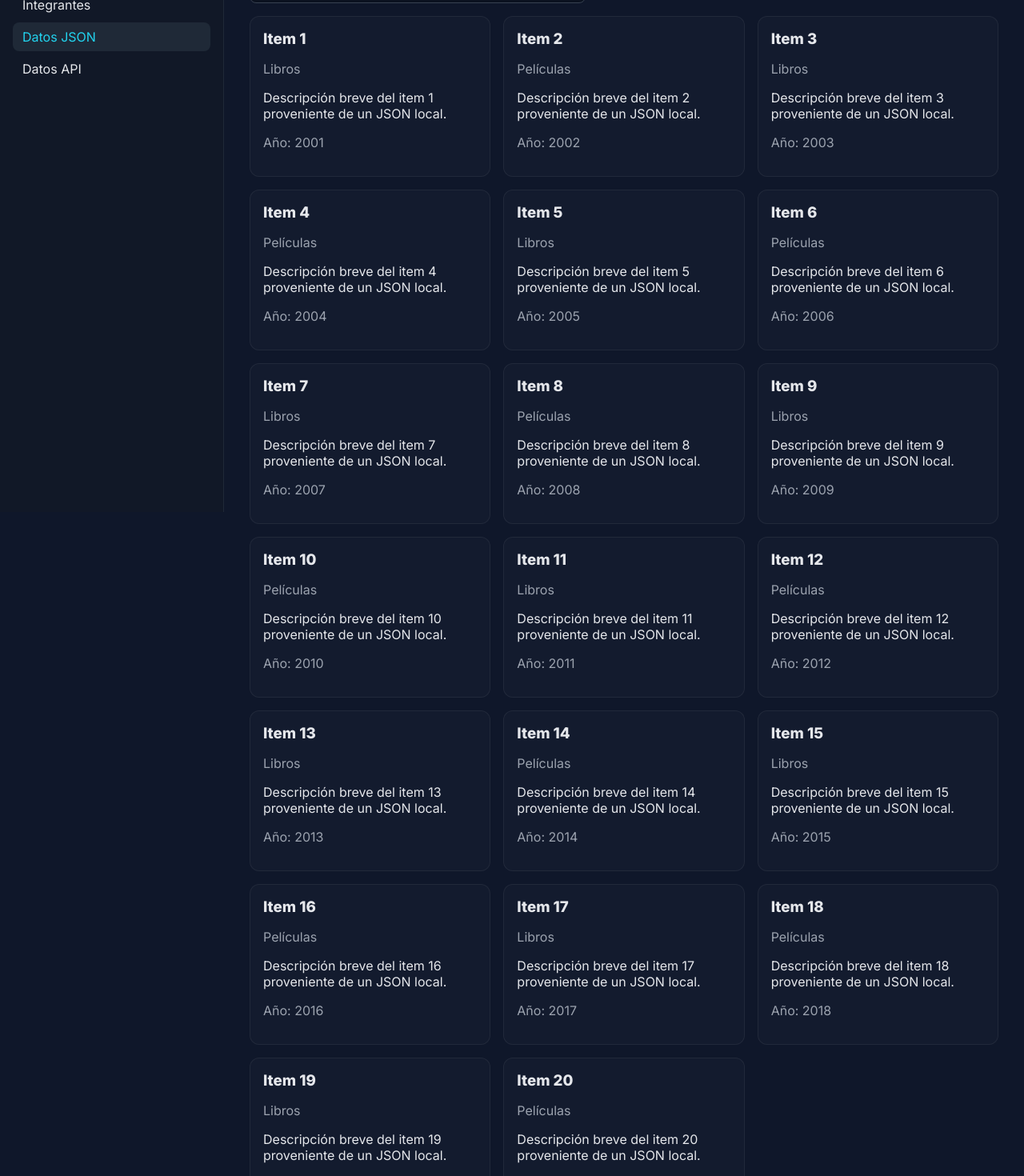
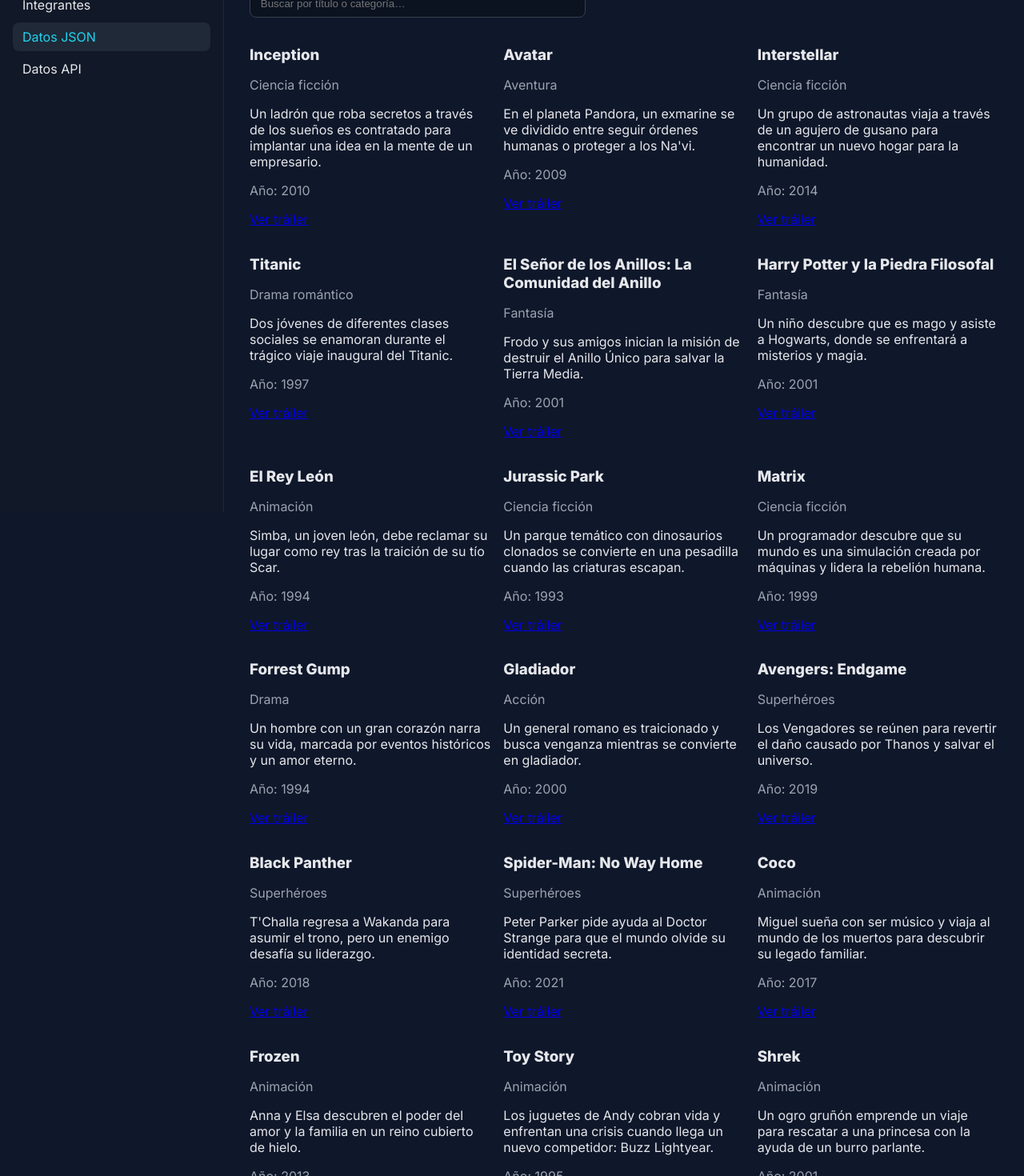
Before and after one commit to GabyA0714/TP2_React_SPA_Equipo5, a React (Vite) app: page /datos-locales in a window 1280 px wide. Shown: the part 160-1630 px from the top of the page at 80% size. Built offline with nearby package versions, Linux system fonts and the light colour scheme.

Commit message:
Limpieza de carpeta duplicada y actualización de items.json con categorías

```diff
--- /dev/null
+++ b/src/components/Card.jsx
@@ -0,0 +1,22 @@
+export default function Card({ title, subtitle, img, trailer, children }) {
+  return (
+    <article className="card">
+      {img && <img src={img} alt={title} />}
+      <div className="card-body">
+        <h3>{title}</h3>
+        {subtitle && <p className="muted">{subtitle}</p>}
+        <div className="card-content">{children}</div>
+        {trailer && (
+          <a
+            href={trailer}
+            target="_blank"
+            rel="noopener noreferrer"
+            className="btn"
+          >
+            Ver tráiler
+          </a>
+        )}
+      </div>
+    </article>
+  )
+}
--- a/src/components/Card/Card.jsx
+++ /dev/null
@@ -1,14 +0,0 @@
-import styles from './Card.module.css'
-
-export default function Card({ title, subtitle, img, children }) {
-  return (
-    <article className={styles.card}>
-      {img && <img src={img} alt={title} className={styles.image} />}
-      <div className={styles.body}>
-        <h3 className={styles.title}>{title}</h3>
-        {subtitle && <p className={styles.subtitle}>{subtitle}</p>}
-        <div className={styles.content}>{children}</div>
-      </div>
-    </article>
-  )
-}
--- a/src/data/integrantes.json
+++ b/src/data/integrantes.json
@@ -11,7 +11,7 @@
       "React"
     ],
     "peliculas": [
-      "Sexto ",
+      "Sexto Sentido ",
       "El Exorcista",
       "It"
     ],
--- a/src/data/items.json
+++ b/src/data/items.json
@@ -1,142 +1,162 @@
 [
   {
     "id": 1,
-    "titulo": "Item 1",
-    "categoria": "Libros",
-    "descripcion": "Descripción breve del item 1 proveniente de un JSON local.",
-    "anio": 2001
+    "titulo": "Inception",
+    "categoria": "Ciencia ficción",
+    "descripcion": "Un ladrón que roba secretos a través de los sueños es contratado para implantar una idea en la mente de un empresario.",
+    "anio": 2010,
+    "trailer": "https://www.youtube.com/watch?v=YoHD9XEInc0"
   },
   {
     "id": 2,
-    "titulo": "Item 2",
-    "categoria": "Películas",
-    "descripcion": "Descripción breve del item 2 proveniente de un JSON local.",
-    "anio": 2002
+    "titulo": "Avatar",
+    "categoria": "Aventura",
+    "descripcion": "En el planeta Pandora, un exmarine se ve dividido entre seguir órdenes humanas o proteger a los Na'vi.",
+    "anio": 2009,
+    "trailer": "https://www.youtube.com/watch?v=5PSNL1qE6VY"
   },
   {
     "id": 3,
-    "titulo": "Item 3",
-    "categoria": "Libros",
-    "descripcion": "Descripción breve del item 3 proveniente de un JSON local.",
-    "anio": 2003
+    "titulo": "Interstellar",
+    "categoria": "Ciencia ficción",
+    "descripcion": "Un grupo de astronautas viaja a través de un agujero de gusano para encontrar un nuevo hogar para la humanidad.",
+    "anio": 2014,
+    "trailer": "https://www.youtube.com/watch?v=zSWdZVtXT7E"
   },
   {
     "id": 4,
-    "titulo": "Item 4",
-    "categoria": "Películas",
-    "descripcion": "Descripción breve del item 4 proveniente de un JSON local.",
-    "anio": 2004
+    "titulo": "Titanic",
+    "categoria": "Drama romántico",
+    "descripcion": "Dos jóvenes de diferentes clases sociales se enamoran durante el trágico viaje inaugural del Titanic.",
+    "anio": 1997,
+    "trailer": "https://www.youtube.com/watch?v=kVrqfYjkTdQ"
   },
   {
     "id": 5,
-    "titulo": "Item 5",
-    "categoria": "Libros",
-    "descripcion": "Descripción breve del item 5 proveniente de un JSON local.",
-    "anio": 2005
+    "titulo": "El Señor de los Anillos: La Comunidad del Anillo",
+    "categoria": "Fantasía",
+    "descripcion": "Frodo y sus amigos inician la misión de destruir el Anillo Único para salvar la Tierra Media.",
+    "anio": 2001,
+    "trailer": "https://www.youtube.com/watch?v=V75dMMIW2B4"
   },
   {
     "id": 6,
-    "titulo": "Item 6",
-    "categoria": "Películas",
-    "descripcion": "Descripción breve del item 6 proveniente de un JSON local.",
-    "anio": 2006
+    "titulo": "Harry Potter y la Piedra Filosofal",
+    "categoria": "Fantasía",
+    "descripcion": "Un niño descubre que es mago y asiste a Hogwarts, donde se enfrentará a misterios y magia.",
+    "anio": 2001,
+    "trailer": "https://www.youtube.com/watch?v=VyHV0BRtdxo"
   },
   {
     "id": 7,
-    "titulo": "Item 7",
-    "categoria": "Libros",
-    "descripcion": "Descripción breve del item 7 proveniente de un JSON local.",
-    "anio": 2007
+    "titulo": "El Rey León",
+    "categoria": "Animación",
+    "descripcion": "Simba, un joven león, debe reclamar su lugar como rey tras la traición de su tío Scar.",
+    "anio": 1994,
+    "trailer": "https://www.youtube.com/watch?v=4sj1MT05lAA"
   },
   {
     "id": 8,
-    "titulo": "Item 8",
-    "categoria": "Películas",
-    "descripcion": "Descripción breve del item 8 proveniente de un JSON local.",
-    "anio": 2008
+    "titulo": "Jurassic Park",
+    "categoria": "Ciencia ficción",
+    "descripcion": "Un parque temático con dinosaurios clonados se convierte en una pesadilla cuando las criaturas escapan.",
+    "anio": 1993,
+    "trailer": "https://www.youtube.com/watch?v=lc0UehYemQA"
   },
   {
     "id": 9,
-    "titulo": "Item 9",
-    "categoria": "Libros",
-    "descripcion": "Descripción breve del item 9 proveniente de un JSON local.",
-    "anio": 2009
+    "titulo": "Matrix",
+    "categoria": "Ciencia ficción",
+    "descripcion": "Un programador descubre que su mundo es una simulación creada por máquinas y lidera la rebelión humana.",
+    "anio": 1999,
+    "trailer": "https://www.youtube.com/watch?v=vKQi3bBA1y8"
   },
   {
     "id": 10,
-    "titulo": "Item 10",
-    "categoria": "Películas",
-    "descripcion": "Descripción breve del item 10 proveniente de un JSON local.",
-    "anio": 2010
+    "titulo": "Forrest Gump",
+    "categoria": "Drama",
+    "descripcion": "Un hombre con un gran corazón narra su vida, marcada por eventos históricos y un amor eterno.",
+    "anio": 1994,
+    "trailer": "https://www.youtube.com/watch?v=bLvqoHBptjg"
   },
   {
     "id": 11,
-    "titulo": "Item 11",
-    "categoria": "Libros",
-    "descripcion": "Descripción breve del item 11 proveniente de un JSON local.",
-    "anio": 2011
+    "titulo": "Gladiador",
+    "categoria": "Acción",
+    "descripcion": "Un general romano es traicionado y busca venganza mientras se convierte en gladiador.",
+    "anio": 2000,
+    "trailer": "https://www.youtube.com/watch?v=owK1qxDselE"
   },
   {
     "id": 12,
-    "titulo": "Item 12",
-    "categoria": "Películas",
-    "descripcion": "Descripción breve del item 12 proveniente de un JSON local.",
-    "anio": 2012
+    "titulo": "Avengers: Endgame",
+    "categoria": "Superhéroes",
+    "descripcion": "Los Vengadores se reúnen para revertir el daño causado por Thanos y salvar el universo.",
+    "anio": 2019,
+    "trailer": "https://www.youtube.com/watch?v=TcMBFSGVi1c"
   },
   {
     "id": 13,
-    "titulo": "Item 13",
-    "categoria": "Libros",
-    "descripcion": "Descripción breve del item 13 proveniente de un JSON local.",
-    "anio": 2013
+    "titulo": "Black Panther",
+    "categoria": "Superhéroes",
+    "descripcion": "T'Challa regresa a Wakanda para asumir el trono, pero un enemigo desafía su liderazgo.",
+    "anio": 2018,
+    "trailer": "https://www.youtube.com/watch?v=xjDjIWPwcPU"
   },
   {
     "id": 14,
-    "titulo": "Item 14",
-    "categoria": "Películas",
-    "descripcion": "Descripción breve del item 14 proveniente de un JSON local.",
-    "anio": 2014
+    "titulo": "Spider-Man: No Way Home",
+    "categoria": "Superhéroes",
+    "descripcion": "Peter Parker pide ayuda al Doctor Strange para que el mundo olvide su identidad secreta.",
+    "anio": 2021,
+    "trailer": "https://www.youtube.com/watch?v=JfVOs4VSpmA"
   },
   {
     "id": 15,
-    "titulo": "Item 15",
-    "categoria": "Libros",
-    "descripcion": "Descripción breve del item 15 proveniente de un JSON local.",
-    "anio": 2015
+    "titulo": "Coco",
+    "categoria": "Animación",
+    "descripcion": "Miguel sueña con ser músico y viaja al mundo de los muertos para descubrir su legado familiar.",
+    "anio": 2017,
+    "trailer": "https://www.youtube.com/watch?v=Rvr68u6k5sI"
   },
   {
     "id": 16,
-    "titulo": "Item 16",
-    "categoria": "Películas",
-    "descripcion": "Descripción breve del item 16 proveniente de un JSON local.",
-    "anio": 2016
+    "titulo": "Frozen",
+    "categoria": "Animación",
+    "descripcion": "Anna y Elsa descubren el poder del amor y la familia en un reino cubierto de hielo.",
+    "anio": 2013,
+    "trailer": "https://www.youtube.com/watch?v=TbQm5doF_Uc"
   },
   {
     "id": 17,
-    "titulo": "Item 17",
-    "categoria": "Libros",
-    "descripcion": "Descripción breve del item 17 proveniente de un JSON local.",
-    "anio": 2017
+    "titulo": "Toy Story",
+    "categoria": "Animación",
+    "descripcion": "Los juguetes de Andy cobran vida y enfrentan una crisis cuando llega un nuevo competidor: Buzz Lightyear.",
+    "anio": 1995,
+    "trailer": "https://www.youtube.com/watch?v=rNk1Wi8SvNc"
   },
   {
     "id": 18,
-    "titulo": "Item 18",
-    "categoria": "Películas",
-    "descripcion": "Descripción breve del item 18 proveniente de un JSON local.",
-    "anio": 2018
+    "titulo": "Shrek",
+    "categoria": "Animación",
+    "descripcion": "Un ogro gruñón emprende un viaje para rescatar a una princesa con la ayuda de un burro parlante.",
+    "anio": 2001,
+    "trailer": "https://www.youtube.com/watch?v=CwXOrWvPBPk"
   },
   {
     "id": 19,
-    "titulo": "Item 19",
-    "categoria": "Libros",
-    "descripcion": "Descripción breve del item 19 proveniente de un JSON local.",
-    "anio": 2019
+    "titulo": "Los Increíbles",
+    "categoria": "Animación",
+    "descripcion": "Una familia de superhéroes intenta llevar una vida normal mientras lucha contra un villano tecnológico.",
+    "anio": 2004,
+    "trailer": "https://www.youtube.com/watch?v=eZbzbC9285I"
   },
   {
     "id": 20,
-    "titulo": "Item 20",
-    "categoria": "Películas",
-    "descripcion": "Descripción breve del item 20 proveniente de un JSON local.",
-    "anio": 2020
+    "titulo": "Encanto",
+    "categoria": "Animación",
+    "descripcion": "La familia Madrigal vive en una casa mágica, donde cada miembro tiene un don... excepto Mirabel.",
+    "anio": 2021,
+    "trailer": "https://www.youtube.com/watch?v=CaimKeDcudo"
   }
 ]
--- a/src/pages/DataAPI.jsx
+++ b/src/pages/DataAPI.jsx
@@ -1,6 +1,5 @@
-
 import { useEffect, useState } from 'react'
-import Card from '../components/Card/Card'
+import Card from '../components/Card.jsx'   // 👈 agregamos la extensión explícita
 
 export default function DataAPI() {
   const [data, setData] = useState([])
@@ -30,7 +29,8 @@
 
   return (
     <section>
-      <h2>Datos desde API pública</h2>
+      <h2>🪐 Datos desde API pública</h2>
+      <hr style={{ borderColor: '#22d3ee', marginBottom: '1rem' }} />
       <p>Rick and Morty API (12 resultados)</p>
       <div className="grid">
         {data.map((ch) => (
--- a/src/pages/DataLocal.jsx
+++ b/src/pages/DataLocal.jsx
@@ -1,6 +1,5 @@
-
 import items from '../data/items.json'
-import Card from '../components/Card/Card'
+import Card from '../components/Card.jsx'
 import { useState } from 'react'
 
 export default function DataLocal() {
@@ -13,7 +12,8 @@
 
   return (
     <section>
-      <h2>Datos desde JSON local</h2>
+      <h2>📦 Datos desde JSON local</h2>
+      <hr style={{ borderColor: '#22d3ee', marginBottom: '1rem' }} />
       <p>Mostrando {filtered.length} de {items.length} items.</p>
       <input
         className="input"
@@ -23,7 +23,12 @@
       />
       <div className="grid">
         {filtered.map((it) => (
-          <Card key={it.id} title={it.titulo} subtitle={it.categoria}>
+          <Card
+            key={it.id}
+            title={it.titulo}
+            subtitle={it.categoria}
+            trailer={it.trailer}
+          >
             <p>{it.descripcion}</p>
             <p className="muted">Año: {it.anio}</p>
           </Card>
--- a/src/pages/Integrante.jsx
+++ b/src/pages/Integrante.jsx
@@ -1,6 +1,6 @@
 import { useParams } from 'react-router-dom'
 import integrantes from '../data/integrantes.json'
-import Card from '../components/Card/Card'
+import Card from '../components/Card'
 import Button from '../components/Button/Button'
 
 export default function Integrante() {
--- a/src/pages/Integrantes.jsx
+++ b/src/pages/Integrantes.jsx
@@ -1,5 +1,5 @@
 import integrantes from '../data/integrantes.json'
-import Card from '../components/Card/Card'
+import Card from '../components/Card'
 import Button from '../components/Button/Button'
 
 export default function Integrantes() {
```
Also changed, not shown: src/components/Card.module.css (renamed from src/components/Card/Card.module.css).
